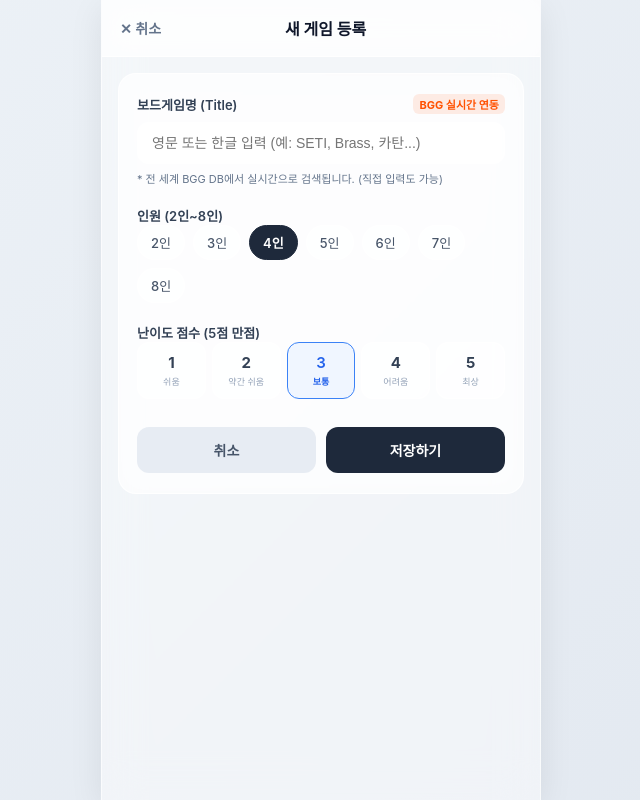
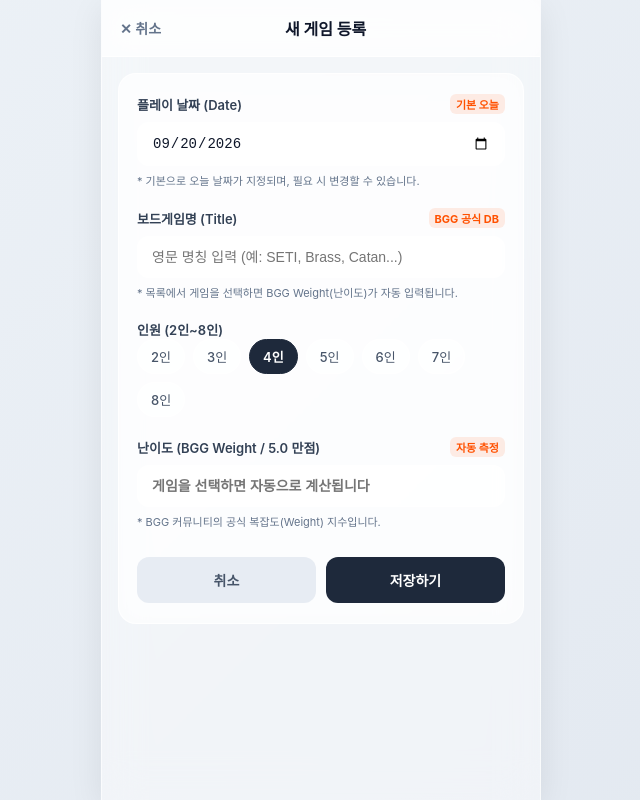
Before and after one commit to lsa34u1/vitejs-vite-xfnqg8yn, a website: page write.html in a window 1280 px wide. Shown: the whole page, without its empty margins (319-959 px from the left). Drawn offline with Linux system fonts and the light colour scheme; a web font is replaced by a local one.

Commit message:
ㅇㅇㅇ

```diff
--- a/write.html
+++ b/write.html
@@ -21,27 +21,42 @@
     <!-- 입력 폼 -->
     <main class="form-container">
       <form id="recordForm" class="glass-form-card">
-        <!-- 1. 보드게임명 (실시간 BGG API 연동 자동완성) -->
+        <!-- 1. 플레이 날짜 입력 (기본값 오늘) -->
+        <div class="input-group">
+          <div class="label-with-source">
+            <label class="input-label" for="playDate">플레이 날짜 (Date)</label>
+            <span class="bgg-badge">기본 오늘</span>
+          </div>
+          <input
+            type="date"
+            id="playDate"
+            class="text-input glass-input"
+            required
+          >
+          <p class="input-tip">* 기본으로 오늘 날짜가 지정되며, 필요 시 변경할 수 있습니다.</p>
+        </div>
+
+        <!-- 2. 보드게임명 (실시간 BGG API 연동 자동완성) -->
         <div class="input-group">
           <div class="label-with-source">
             <label class="input-label" for="gameName">보드게임명 (Title)</label>
-            <span class="bgg-badge">BGG 실시간 연동</span>
+            <span class="bgg-badge">BGG 공식 DB</span>
           </div>
           <div class="autocomplete-wrapper">
             <input
               type="text"
               id="gameName"
               class="text-input glass-input"
-              placeholder="영문 또는 한글 입력 (예: SETI, Brass, 카탄...)"
+              placeholder="영문 명칭 입력 (예: SETI, Brass, Catan...)"
               autocomplete="off"
               required
             >
             <div id="bggResults" class="bgg-dropdown" style="display: none;"></div>
           </div>
-          <p class="input-tip">* 전 세계 BGG DB에서 실시간으로 검색됩니다. (직접 입력도 가능)</p>
+          <p class="input-tip">* 목록에서 게임을 선택하면 BGG Weight(난이도)가 자동 입력됩니다.</p>
         </div>
 
-        <!-- 2. 인원 (2인 ~ 8인) -->
+        <!-- 3. 인원 (2인 ~ 8인) -->
         <div class="input-group">
           <label class="input-label">인원 (2인~8인)</label>
           <div class="chip-container">
@@ -55,46 +70,22 @@
           </div>
         </div>
 
-        <!-- 3. 난이도 점수 (5점 만점) -->
+        <!-- 4. BGG 자동 난이도 (BGG Weight 불러오기) -->
         <div class="input-group">
-          <label class="input-label">난이도 점수 (5점 만점)</label>
-          <div class="score-card-group">
-            <label class="score-card">
-              <input type="radio" name="difficulty" value="1">
-              <div class="score-box glass-score">
-                <span class="score-digit">1</span>
-                <span class="score-name">쉬움</span>
-              </div>
-            </label>
-            <label class="score-card">
-              <input type="radio" name="difficulty" value="2">
-              <div class="score-box glass-score">
-                <span class="score-digit">2</span>
-                <span class="score-name">약간 쉬움</span>
-              </div>
-            </label>
-            <label class="score-card">
-              <input type="radio" name="difficulty" value="3" checked>
-              <div class="score-box glass-score">
-                <span class="score-digit">3</span>
-                <span class="score-name">보통</span>
-              </div>
-            </label>
-            <label class="score-card">
-              <input type="radio" name="difficulty" value="4">
-              <div class="score-box glass-score">
-                <span class="score-digit">4</span>
-                <span class="score-name">어려움</span>
-              </div>
-            </label>
-            <label class="score-card">
-              <input type="radio" name="difficulty" value="5">
-              <div class="score-box glass-score">
-                <span class="score-digit">5</span>
-                <span class="score-name">최상</span>
-              </div>
-            </label>
+          <div class="label-with-source">
+            <label class="input-label" for="difficultyDisplay">난이도 (BGG Weight / 5.0 만점)</label>
+            <span class="bgg-badge" id="weightBadge">자동 측정</span>
           </div>
+          <input
+            type="text"
+            id="difficultyDisplay"
+            class="text-input glass-input"
+            placeholder="게임을 선택하면 자동으로 계산됩니다"
+            readonly
+            style="cursor: default; font-weight: 600; color: #1e293b;"
+          >
+          <input type="hidden" id="difficultyVal" name="difficulty" value="3">
+          <p class="input-tip" id="weightDesc">* BGG 커뮤니티의 공식 복잡도(Weight) 지수입니다.</p>
         </div>
 
         <!-- 하단 액션 버튼 -->
@@ -109,89 +100,100 @@
   <script>
     const API_URL = "https://script.google.com/macros/s/AKfycbwgnPKokcM9NsFcqbQ4M5f_6TuhWwVtEwPdS-hmO-E7jmIieHBdU4nfgnWucHQgCrdjeA/exec";
 
-    // 기본 로컬 DB 및 한글 별칭 목록
+    // 기본 로컬 캐시 데이터 (BGG ID 매핑)
     const LOCAL_FALLBACK_DB = [
-      { name: "Wingspan", ko: "윙스팬", year: "2019" },
-      { name: "Catan", ko: "카탄", year: "1995" },
-      { name: "Terraforming Mars", ko: "테라포밍 마스 테포마", year: "2016" },
-      { name: "Splendor", ko: "스플렌더", year: "2014" },
-      { name: "Cascadia", ko: "카스카디아", year: "2021" },
-      { name: "Harmonies", ko: "하모니즈", year: "2024" },
-      { name: "SETI: Search for Extraterrestrial Intelligence", ko: "세티 seti", year: "2024" },
-      { name: "National Economy", ko: "내셔널 이코노미", year: "2015" },
-      { name: "Brass: Birmingham", ko: "브라스 버밍엄", year: "2018" },
-      { name: "Ark Nova", ko: "아크 노바 아크노바", year: "2021" },
-      { name: "Dune: Imperium", ko: "듄 임페리움", year: "2020" },
-      { name: "Gloomhaven", ko: "글룸헤이븐", year: "2017" },
-      { name: "Gloomhaven: Jaws of the Lion", ko: "글룸헤이븐 사자의 턱", year: "2020" },
-      { name: "Spirit Island", ko: "정령섬", year: "2017" },
-      { name: "Great Western Trail", ko: "그레이트 웨스턴 트레일 그웨트", year: "2016" },
-      { name: "Scout", ko: "스카우트", year: "2019" },
-      { name: "The Castles of Burgundy", ko: "버건디의 성", year: "2011" },
-      { name: "Concordia", ko: "콘코르디아", year: "2013" },
-      { name: "Lost Ruins of Arnak", ko: "아르낙의 잊혀진 유적 아르낙", year: "2020" },
-      { name: "Azul", ko: "아줄", year: "2017" },
-      { name: "7 Wonders Duel", ko: "세븐원더스 듀얼 세듀", year: "2015" },
-      { name: "7 Wonders", ko: "세븐원더스", year: "2010" },
-      { name: "Heat: Pedal to the Metal", ko: "히트 페달 투 더 메탈 히트", year: "2022" },
-      { name: "Root", ko: "루트", year: "2018" },
-      { name: "The Crew: The Quest for Planet Nine", ko: "스페이스 크루 디크루 행성 탐사", year: "2019" },
-      { name: "The Crew: Mission Deep Sea", ko: "스페이스 크루 심해로의 임무", year: "2021" },
-      { name: "Carcassonne", ko: "카르카손", year: "2000" },
-      { name: "Pandemic", ko: "팬데믹", year: "2008" },
-      { name: "Pandemic Legacy: Season 1", ko: "팬데믹 레거시 시즌1", year: "2015" },
-      { name: "Clank!: A Deck-Building Adventure", ko: "클랭크", year: "2016" },
-      { name: "Clank! Catacombs", ko: "클랭크 카타콤", year: "2022" },
-      { name: "Agricola", ko: "아그리콜라", year: "2007" },
-      { name: "Patchwork", ko: "패치워크", year: "2014" },
-      { name: "Everdell", ko: "에버델", year: "2018" },
-      { name: "Blood Rage", ko: "블러드 레이지", year: "2015" },
-      { name: "Scythe", ko: "사이쓰", year: "2016" },
-      { name: "Viticulture Essential Edition", ko: "비티컬처", year: "2015" },
-      { name: "Nemesis", ko: "네메시스", year: "2018" },
-      { name: "Pax Pamir: Second Edition", ko: "팍스 파미르", year: "2019" },
-      { name: "Tzolk'in: The Mayan Calendar", ko: "촐킨 마야의 달력 촐킨", year: "2012" },
-      { name: "Five Tribes", ko: "오부족 파이브 트라이브스", year: "2014" },
-      { name: "A Feast for Odin", ko: "오딘을 위하여", year: "2016" },
-      { name: "Power Grid", ko: "파워그리드", year: "2004" },
-      { name: "Puerto Rico", ko: "푸에르토 리코 푸에르토리코 푸코", year: "2002" },
-      { name: "Dominion", ko: "도미니언", year: "2008" },
-      { name: "Ticket to Ride", ko: "티켓 투 라이드 티투라", year: "2004" },
-      { name: "Ticket to Ride: Europe", ko: "티켓 투 라이드 유럽", year: "2005" },
-      { name: "Love Letter", ko: "러브레터", year: "2012" },
-      { name: "The Resistance: Avalon", ko: "레지스탕스 아발론 아발론", year: "2012" },
-      { name: "Secret Hitler", ko: "시크릿 히틀러", year: "2016" },
-      { name: "Codenames", ko: "코드네임", year: "2015" },
-      { name: "Codenames: Duet", ko: "코드네임 듀엣", year: "2017" },
-      { name: "Dixit", ko: "딕싯", year: "2008" },
-      { name: "Just One", ko: "저스트 원", year: "2018" },
-      { name: "Decrypto", ko: "디크립토", year: "2018" },
-      { name: "Skull", ko: "스컬", year: "2011" },
-      { name: "Challengers!", ko: "챌린저스", year: "2022" },
-      { name: "Sea Salt & Paper", ko: "바다 소금 종이 씨솔트앤페이퍼", year: "2022" },
-      { name: "Trio", ko: "나나 트리오", year: "2021" },
-      { name: "Dorfromantik: The Board Game", ko: "도르프롬란틱 보드게임", year: "2022" },
-      { name: "Earth", ko: "어스", year: "2023" },
-      { name: "Darwin's Journey", ko: "다윈의 여정", year: "2023" },
-      { name: "Arkham Horror: The Card Game", ko: "아컴호러 카드게임 아딱", year: "2016" },
-      { name: "Marvel Champions: The Card Game", ko: "마블 챔피언스 카드게임", year: "2019" },
-      { name: "Mansions of Madness: Second Edition", ko: "광기의 저택 2판 광저", year: "2016" },
-      { name: "Unmatched: Battle of Legends, Volume One", ko: "언매치드", year: "2019" },
-      { name: "Rummikub", ko: "루미큐브", year: "1977" },
-      { name: "Halli Galli", ko: "할리갈리", year: "1990" },
-      { name: "Bang!", ko: "뱅", year: "2002" },
-      { name: "Bohnanza", ko: "보난자", year: "1997" },
-      { name: "Clue", ko: "클루", year: "1949" },
-      { name: "Coda", ko: "다빈치 코드 다빈치코드", year: "2002" }
+      { id: "266192", name: "Wingspan", year: "2019" },
+      { id: "13", name: "Catan", year: "1995" },
+      { id: "167791", name: "Terraforming Mars", year: "2016" },
+      { id: "148228", name: "Splendor", year: "2014" },
+      { id: "295947", name: "Cascadia", year: "2021" },
+      { id: "414317", name: "Harmonies", year: "2024" },
+      { id: "418059", name: "SETI: Search for Extraterrestrial Intelligence", year: "2024" },
+      { id: "177303", name: "National Economy", year: "2015" },
+      { id: "224517", name: "Brass: Birmingham", year: "2018" },
+      { id: "342942", name: "Ark Nova", year: "2021" },
+      { id: "316554", name: "Dune: Imperium", year: "2020" },
+      { id: "174430", name: "Gloomhaven", year: "2017" },
+      { id: "291457", name: "Gloomhaven: Jaws of the Lion", year: "2020" },
+      { id: "162886", name: "Spirit Island", year: "2017" },
+      { id: "193738", name: "Great Western Trail", year: "2016" },
+      { id: "291453", name: "Scout", year: "2019" },
+      { id: "84876", name: "The Castles of Burgundy", year: "2011" },
+      { id: "124361", name: "Concordia", year: "2013" },
+      { id: "312484", name: "Lost Ruins of Arnak", year: "2020" },
+      { id: "230802", name: "Azul", year: "2017" },
+      { id: "173346", name: "7 Wonders Duel", year: "2015" },
+      { id: "68448", name: "7 Wonders", year: "2010" },
+      { id: "366013", name: "Heat: Pedal to the Metal", year: "2022" },
+      { id: "237182", name: "Root", year: "2018" },
+      { id: "284083", name: "The Crew: The Quest for Planet Nine", year: "2019" },
+      { id: "324856", name: "The Crew: Mission Deep Sea", year: "2021" },
+      { id: "822", name: "Carcassonne", year: "2000" },
+      { id: "30549", name: "Pandemic", year: "2008" },
+      { id: "161936", name: "Pandemic Legacy: Season 1", year: "2015" },
+      { id: "201808", name: "Clank!: A Deck-Building Adventure", year: "2016" },
+      { id: "365717", name: "Clank! Catacombs", year: "2022" },
+      { id: "31260", name: "Agricola", year: "2007" },
+      { id: "163412", name: "Patchwork", year: "2014" },
+      { id: "199792", name: "Everdell", year: "2018" },
+      { id: "170216", name: "Blood Rage", year: "2015" },
+      { id: "169786", name: "Scythe", year: "2016" },
+      { id: "183394", name: "Viticulture Essential Edition", year: "2015" },
+      { id: "166384", name: "Nemesis", year: "2018" },
+      { id: "256960", name: "Pax Pamir: Second Edition", year: "2019" },
+      { id: "126163", name: "Tzolk'in: The Mayan Calendar", year: "2012" },
+      { id: "157354", name: "Five Tribes", year: "2014" },
+      { id: "177736", name: "A Feast for Odin", year: "2016" },
+      { id: "2651", name: "Power Grid", year: "2004" },
+      { id: "171", name: "Puerto Rico", year: "2002" },
+      { id: "36218", name: "Dominion", year: "2008" },
+      { id: "9209", name: "Ticket to Ride", year: "2004" },
+      { id: "14996", name: "Ticket to Ride: Europe", year: "2005" },
+      { id: "129622", name: "Love Letter", year: "2012" },
+      { id: "128882", name: "The Resistance: Avalon", year: "2012" },
+      { id: "172386", name: "Secret Hitler", year: "2016" },
+      { id: "178900", name: "Codenames", year: "2015" },
+      { id: "224037", name: "Codenames: Duet", year: "2017" },
+      { id: "39856", name: "Dixit", year: "2008" },
+      { id: "254640", name: "Just One", year: "2018" },
+      { id: "245654", name: "Decrypto", year: "2018" },
+      { id: "83195", name: "Skull", year: "2011" },
+      { id: "359970", name: "Challengers!", year: "2022" },
+      { id: "367220", name: "Sea Salt & Paper", year: "2022" },
+      { id: "356770", name: "Trio", year: "2021" },
+      { id: "370591", name: "Dorfromantik: The Board Game", year: "2022" },
+      { id: "357924", name: "Earth", year: "2023" },
+      { id: "340466", name: "Darwin's Journey", year: "2023" },
+      { id: "205637", name: "Arkham Horror: The Card Game", year: "2016" },
+      { id: "285774", name: "Marvel Champions: The Card Game", year: "2019" },
+      { id: "205059", name: "Mansions of Madness: Second Edition", year: "2016" },
+      { id: "274637", name: "Unmatched: Battle of Legends, Volume One", year: "2019" },
+      { id: "811", name: "Rummikub", year: "1977" },
+      { id: "2932", name: "Halli Galli", year: "1990" },
+      { id: "3955", name: "Bang!", year: "2002" },
+      { id: "11", name: "Bohnanza", year: "1997" },
+      { id: "1294", name: "Clue", year: "1949" },
+      { id: "7021", name: "Coda", year: "2002" }
     ];
 
     const input = document.getElementById('gameName');
     const dropdown = document.getElementById('bggResults');
     const form = document.getElementById('recordForm');
     const saveBtn = document.getElementById('saveBtn');
+    const playDateInput = document.getElementById('playDate');
+    const difficultyDisplay = document.getElementById('difficultyDisplay');
+    const difficultyVal = document.getElementById('difficultyVal');
+    const weightBadge = document.getElementById('weightBadge');
+
+    // 오늘 날짜를 YYYY-MM-DD 포맷으로 기본값 세팅
+    const today = new Date();
+    const yyyy = today.getFullYear();
+    const mm = String(today.getMonth() + 1).padStart(2, '0');
+    const dd = String(today.getDate()).padStart(2, '0');
+    playDateInput.value = `${yyyy}-${mm}-${dd}`;
 
     let debounceTimer = null;
-    let currentSearchId = 0; // 최신 검색 요청만 유효하게 처리하는 식별값
+    let currentSearchId = 0;
 
     // 타임아웃 지원 fetch
     async function fetchWithTimeout(resource, options = {}) {
@@ -211,33 +213,32 @@
       }
     }
 
-    // BGG 공식 XML API 호출 (1차: allorigins, 실패 시 2차: codetabs)
+    // BGG 프록시 공통 fetch
+    async function fetchBggXml(url) {
+      try {
+        const proxy1 = `https://api.allorigins.win/get?url=${encodeURIComponent(url)}`;
+        const res = await fetchWithTimeout(proxy1, { timeout: 3500 });
+        if (res.ok) {
+          const json = await res.json();
+          if (json.contents) return json.contents;
+        }
+      } catch (e) {}
+
+      try {
+        const proxy2 = `https://api.codetabs.com/v1/proxy?quest=${encodeURIComponent(url)}`;
+        const res = await fetchWithTimeout(proxy2, { timeout: 3500 });
+        if (res.ok) {
+          return await res.text();
+        }
+      } catch (err2) {}
+
+      throw new Error("BGG 프록시 요청 실패");
+    }
+
+    // 1. 보드게임 검색 API
     async function searchBggApi(query) {
       const bggUrl = `https://boardgamegeek.com/xmlapi2/search?query=${encodeURIComponent(query)}&type=boardgame`;
-      let xmlText = "";
-
-      // 1차 시도
-      try {
-        const proxy1 = `https://api.allorigins.win/get?url=${encodeURIComponent(bggUrl)}`;
-        const res = await fetchWithTimeout(proxy1, { timeout: 3000 });
-        if (res.ok) {
-          const json = await res.json();
-          xmlText = json.contents || "";
-        }
-      } catch (e) {
-        // 1차 실패 시 2차 시도
-        try {
-          const proxy2 = `https://api.codetabs.com/v1/proxy?quest=${encodeURIComponent(bggUrl)}`;
-          const res = await fetchWithTimeout(proxy2, { timeout: 3000 });
-          if (res.ok) {
-            xmlText = await res.text();
-          }
-        } catch (err2) {
-          throw new Error("모든 프록시 호출 실패");
-        }
-      }
-
-      if (!xmlText) throw new Error("데이터 수신 실패");
+      const xmlText = await fetchBggXml(bggUrl);
 
       const parser = new DOMParser();
       const xmlDoc = parser.parseFromString(xmlText, "text/xml");
@@ -248,11 +249,13 @@
 
       for (let i = 0; i < limit; i++) {
         const item = items[i];
+        const id = item.getAttribute("id");
         const nameEl = item.getElementsByTagName("name")[0];
         const yearEl = item.getElementsByTagName("yearpublished")[0];
 
-        if (nameEl) {
+        if (nameEl && id) {
           results.push({
+            id: id,
             name: nameEl.getAttribute("value"),
             year: yearEl ? yearEl.getAttribute("value") : ""
           });
@@ -262,7 +265,60 @@
       return results;
     }
 
-    // 결과 렌더링 헬퍼 함수
+    // 2. BGG Weight(난이도) 조회 API
+    async function fetchBggWeight(bggId) {
+      const bggUrl = `https://boardgamegeek.com/xmlapi2/thing?id=${bggId}&stats=1`;
+      const xmlText = await fetchBggXml(bggUrl);
+
+      const parser = new DOMParser();
+      const xmlDoc = parser.parseFromString(xmlText, "text/xml");
+      const weightEl = xmlDoc.getElementsByTagName("averageweight")[0];
+
+      if (weightEl) {
+        const rawWeight = parseFloat(weightEl.getAttribute("value"));
+        if (!isNaN(rawWeight) && rawWeight > 0) {
+          return rawWeight.toFixed(2);
+        }
+      }
+      return null;
+    }
+
+    // 게임 선택 처리
+    async function selectGame(item) {
+      input.value = item.name;
+      dropdown.style.display = 'none';
+
+      difficultyDisplay.value = "BGG Weight 조회 중...";
+      weightBadge.innerText = "조회 중";
+
+      if (!item.id) {
+        difficultyDisplay.value = "난이도 정보 없음 (기본값 3)";
+        difficultyVal.value = "3";
+        weightBadge.innerText = "수동";
+        return;
+      }
+
+      try {
+        const weight = await fetchBggWeight(item.id);
+        if (weight) {
+          difficultyDisplay.value = `${weight} / 5.0 점`;
+          const rounded = Math.min(5, Math.max(1, Math.round(parseFloat(weight))));
+          difficultyVal.value = String(rounded);
+          weightBadge.innerText = `BGG 공식 (난이도 ${rounded}점)`;
+        } else {
+          difficultyDisplay.value = "난이도 데이터 없음 (기본값 3)";
+          difficultyVal.value = "3";
+          weightBadge.innerText = "기본값";
+        }
+      } catch (err) {
+        console.warn("난이도 불러오기 실패:", err);
+        difficultyDisplay.value = "불러오기 실패 (기본값 3)";
+        difficultyVal.value = "3";
+        weightBadge.innerText = "기본값";
+      }
+    }
+
+    // 드롭다운 렌더링
     function renderDropdownItems(list) {
       if (!list || list.length === 0) {
         dropdown.innerHTML = '<div class="bgg-status">검색 결과가 없습니다. (직접 입력 등록 가능)</div>';
@@ -282,17 +338,13 @@
           ${item.year ? `<span class="bgg-game-year">(${escapeHtml(item.year)})</span>` : ''}
         `;
 
-        row.addEventListener("click", function() {
-          input.value = item.name;
-          dropdown.style.display = 'none';
-        });
-
+        row.addEventListener("click", () => selectGame(item));
         dropdown.appendChild(row);
       }
       dropdown.style.display = 'block';
     }
 
-    // 입력 이벤트 처리
+    // 입력 감지
     input.addEventListener('input', function() {
       const q = this.value.trim();
       clearTimeout(debounceTimer);
@@ -303,10 +355,9 @@
         return;
       }
 
-      // 1. 대기 시간 없이 로컬 DB 매칭 결과를 즉시 표시
       const lowerQ = q.toLowerCase();
       const localMatches = LOCAL_FALLBACK_DB.filter(game =>
-        game.name.toLowerCase().includes(lowerQ) || (game.ko && game.ko.includes(lowerQ))
+        game.name.toLowerCase().includes(lowerQ)
       );
 
       if (localMatches.length > 0) {
@@ -316,7 +367,6 @@
         dropdown.style.display = 'block';
       }
 
-      // 2. 실시간 BGG API 비동기 조회 (300ms 디바운스 적용)
       const thisSearchId = ++currentSearchId;
 
       debounceTimer = setTimeout(async () => {
@@ -328,15 +378,13 @@
           console.warn("실시간 API 조회 실패, 현재 결과 유지:", err);
         }
 
-        // 사용자가 그사이 검색어를 더 입력했으면 이전 응답 무시
         if (thisSearchId !== currentSearchId) return;
 
-        // BGG 결과와 로컬 결과를 결합 (중복 제거)
         const combined = [...apiResults];
 
         localMatches.forEach(loc => {
           if (!combined.some(c => c.name.toLowerCase() === loc.name.toLowerCase())) {
-            combined.unshift({ name: loc.name, year: loc.year });
+            combined.unshift(loc);
           }
         });
 
@@ -344,7 +392,7 @@
       }, 300);
     });
 
-    // 드롭다운 바깥 영역 클릭 시 닫기
+    // 드롭다운 바깥 영역 클릭 닫기
     document.addEventListener('click', function(e) {
       if (!input.contains(e.target) && !dropdown.contains(e.target)) {
         dropdown.style.display = 'none';
@@ -356,11 +404,17 @@
       e.preventDefault();
 
       const gameName = input.value.trim();
+      const playDate = playDateInput.value;
       const players = document.querySelector('input[name="players"]:checked')?.value || "4";
-      const difficulty = document.querySelector('input[name="difficulty"]:checked')?.value || "3";
+      const difficulty = difficultyVal.value || "3";
 
       if (!gameName) {
         alert("보드게임명을 입력해 주세요.");
+        return;
+      }
+
+      if (!playDate) {
+        alert("플레이 날짜를 선택해 주세요.");
         return;
       }
 
@@ -375,6 +429,7 @@
           },
           body: JSON.stringify({
             gameName: gameName,
+            date: playDate,
             players: players,
             difficulty: difficulty
           })
```
